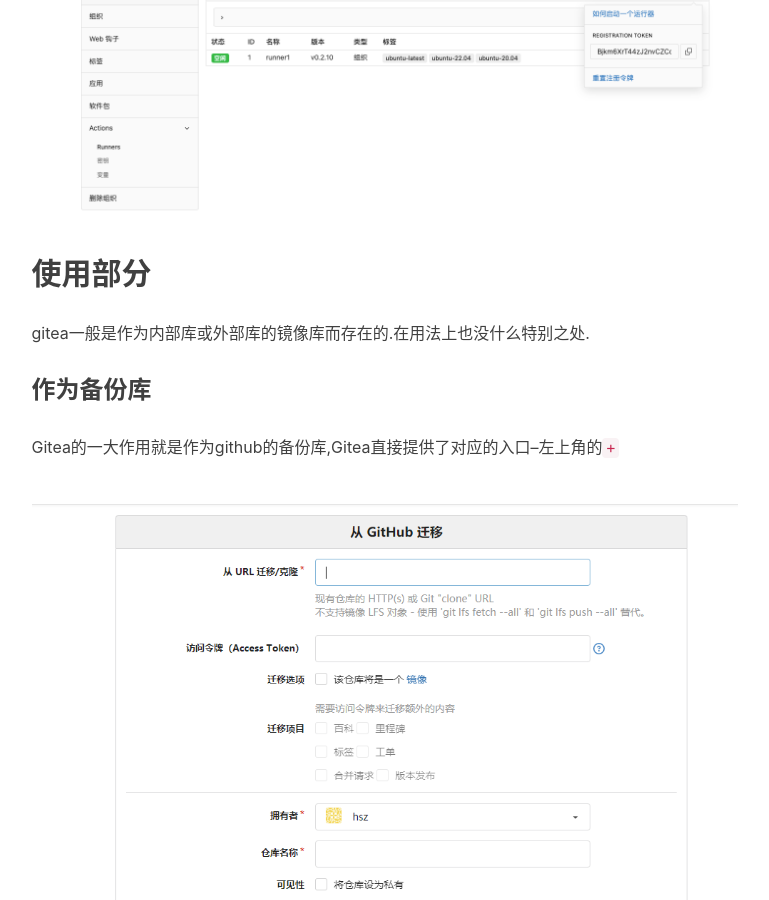
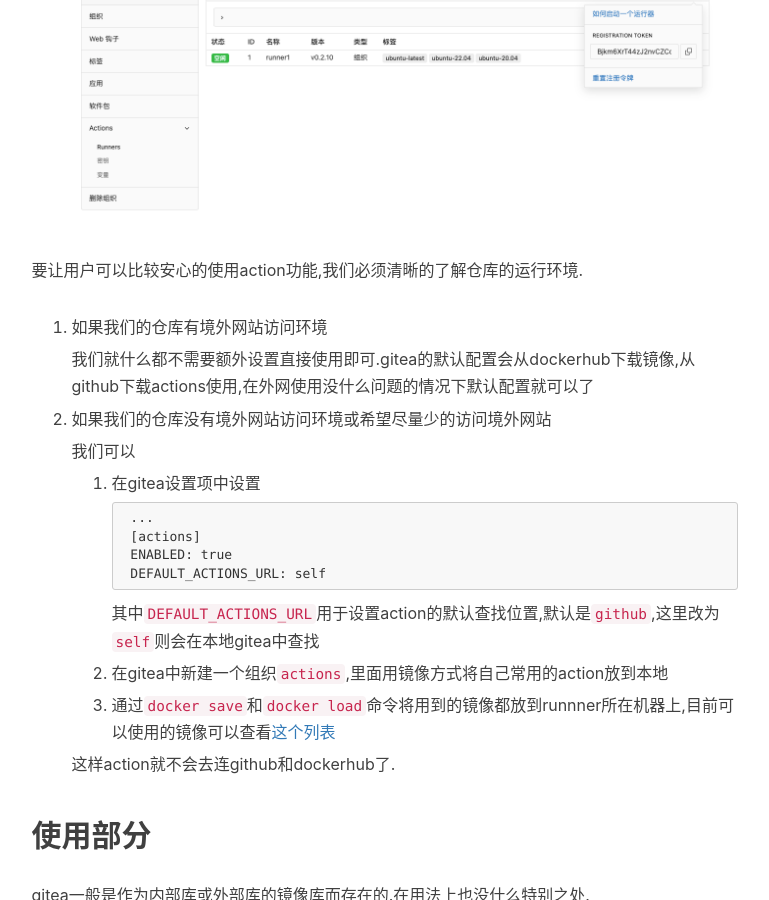
Before and after one commit to hsz1273327/hsz1273327.github.io, a Jekyll site: the page built from _posts/2020-12-01-使用Gitea代替Github托管代码.md, in a window 1280 px wide and 900 px high, scrolled down 10584 px. Shown: the whole window, without its empty margins (136-905 px from the left). Built offline with Jekyll 4.4.1, drawn with Linux system fonts in a browser that asks for light colours; nearby versions of some CDN libraries; comment, search, counter and statistics services are not loaded; some of the changed text lies outside the part shown.

Commit message:
Update 2020-12-01-使用Gitea代替Github托管代码.md

````diff
--- a/_posts/2020-12-01-使用Gitea代替Github托管代码.md
+++ b/_posts/2020-12-01-使用Gitea代替Github托管代码.md
@@ -421,6 +421,32 @@
 
 ![runner状态][1]
 
+要让用户可以比较安心的使用action功能,我们必须清晰的了解仓库的运行环境.
+
+1. 如果我们的仓库有境外网站访问环境
+
+    我们就什么都不需要额外设置直接使用即可.gitea的默认配置会从dockerhub下载镜像,从github下载actions使用,在外网使用没什么问题的情况下默认配置就可以了
+
+2. 如果我们的仓库没有境外网站访问环境或希望尽量少的访问境外网站
+
+    我们可以
+    1. 在gitea设置项中设置
+
+        ```conf
+        ...
+        [actions]
+        ENABLED: true
+        DEFAULT_ACTIONS_URL: self
+        ```
+
+        其中`DEFAULT_ACTIONS_URL`用于设置action的默认查找位置,默认是`github`,这里改为`self`则会在本地gitea中查找
+
+    2. 在gitea中新建一个组织`actions`,里面用镜像方式将自己常用的action放到本地
+
+    3. 通过`docker save`和`docker load`命令将用到的镜像都放到runnner所在机器上,目前可以使用的镜像可以查看[这个列表](https://github.com/nektos/act/blob/master/IMAGES.md)
+
+    这样action就不会去连github和dockerhub了.
+
 ## 使用部分
 
 gitea一般是作为内部库或外部库的镜像库而存在的.在用法上也没什么特别之处.
@@ -459,7 +485,11 @@
 
 gitea的CICD有两种实现方式,一种是通过`Web Hook`触发外部CI/CD工具,这个可以看我的[<使用Jenkins代替GithubActions自动化工作流>这篇文章](https://blog.hszofficial.site/recommend/2020/12/02/%E4%BD%BF%E7%94%A8Jenkins%E4%BB%A3%E6%9B%BFGithubActions%E8%87%AA%E5%8A%A8%E5%8C%96%E5%B7%A5%E4%BD%9C%E6%B5%81/).另一种就是使用[gitea actions](https://docs.gitea.com/zh-cn/usage/actions/overview).这个功能是gitea社区跟进github actions做出来的,因此语法和github actions一样,使用上不同之处就是我们得自己部署runner.如何部署runner可以查看上面运维部分的相关内容.
 
-在使用上gitea兼容github action,得益于这一点,我们可以几乎无缝的从github action切过来.和
+在使用上gitea兼容[github action的配置语法](https://docs.github.com/en/actions/using-workflows/workflow-syntax-for-github-actions#jobsjob_idruns-on),得益于这一点,我们可以几乎无缝的从github action切过来.当然了也不会是完全没有不同之处.不同点总结为
+
+1. `gitea`中`uses`可以直接指定仓库.这一特性是作为`actions.DEFAULT_ACTIONS_URL`配置项的补充,例如你可以使用`uses: https://gitea.com/actions/checkout@v4`的写法来代替`uses: actions/checkout@v4`的写法,从而使用`gitea.com`中的action
+
+
 
 
 ### 项目管理工具
````
